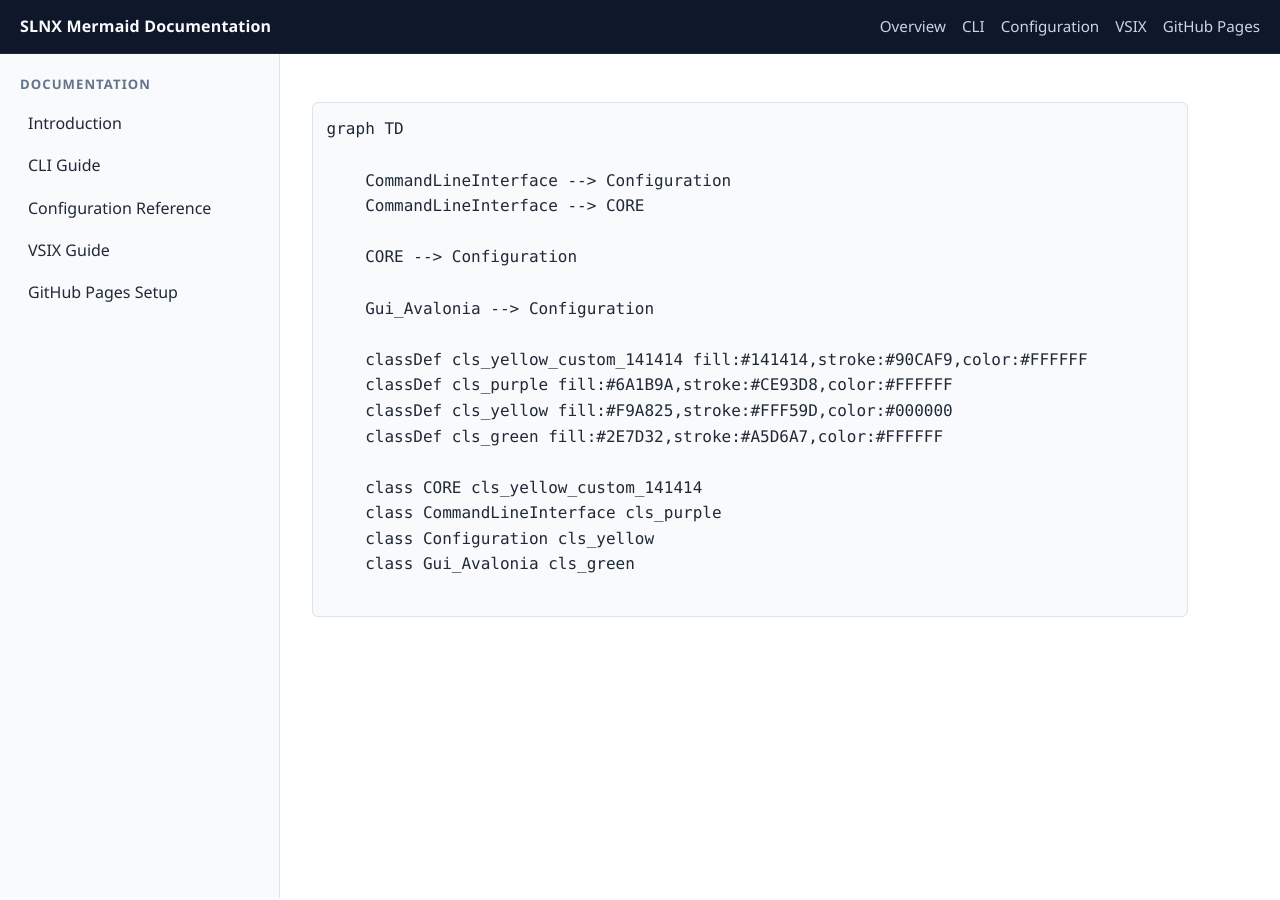
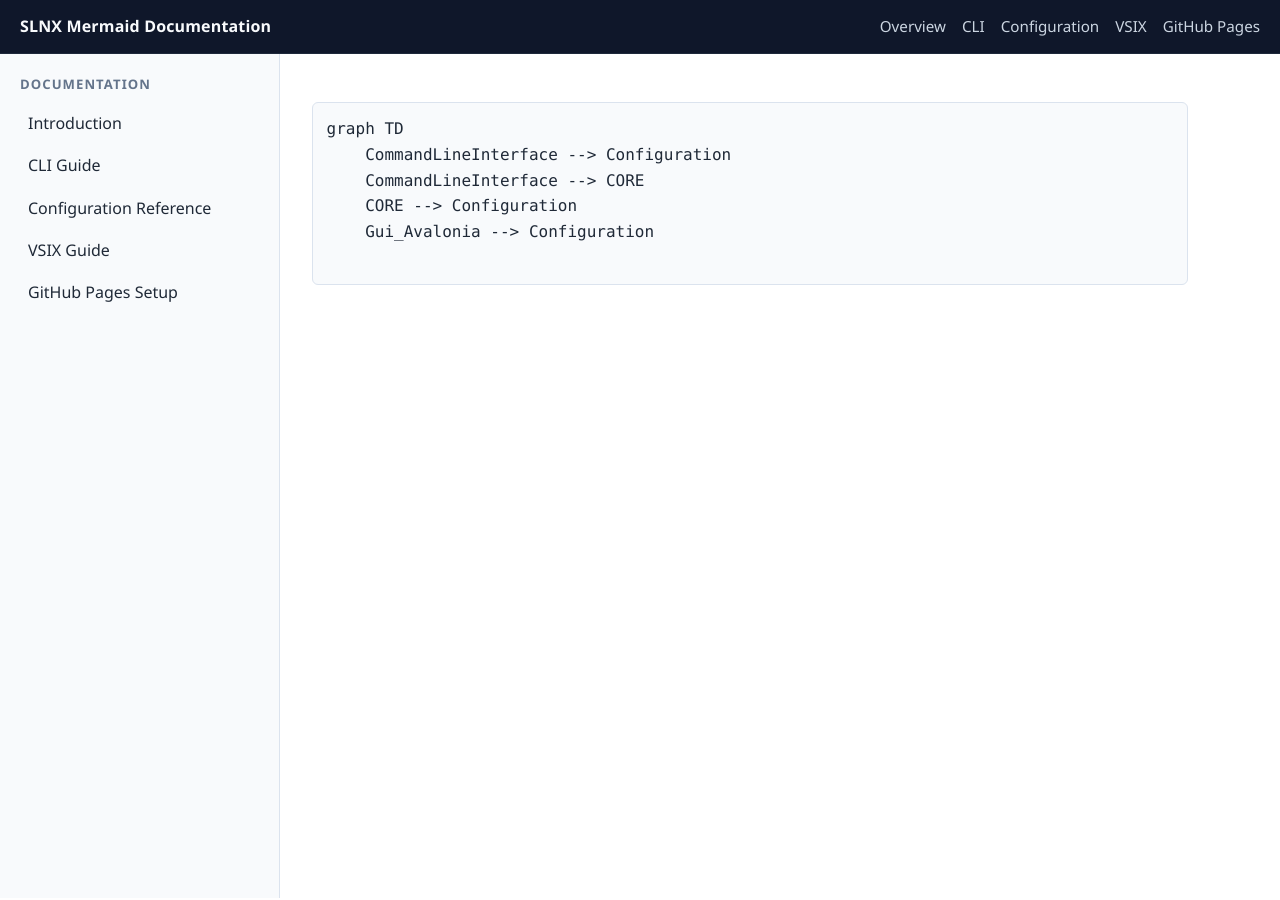
Before and after one commit to asienicki/slnx-mermaid, a Jekyll site: the page built from docs/architecture/dependency-graph-mermaid.md, in a window 1280 px wide. Built offline with Jekyll 4.4.1, drawn with Linux system fonts in a browser that asks for light colours; our own code applies the rules of GitHub Pages for plain Markdown files.

Commit message:
Align Mermaid diagram with NuGet output

````diff
--- a/docs/architecture/dependency-graph-mermaid.md
+++ b/docs/architecture/dependency-graph-mermaid.md
@@ -1,21 +1,8 @@
 ```mermaid
 graph TD
-
     CommandLineInterface --> Configuration
     CommandLineInterface --> CORE
-
     CORE --> Configuration
-
     Gui_Avalonia --> Configuration
 
-    classDef cls_yellow_custom_141414 fill:#141414,stroke:#90CAF9,color:#FFFFFF
-    classDef cls_purple fill:#6A1B9A,stroke:#CE93D8,color:#FFFFFF
-    classDef cls_yellow fill:#F9A825,stroke:#FFF59D,color:#000000
-    classDef cls_green fill:#2E7D32,stroke:#A5D6A7,color:#FFFFFF
-
-    class CORE cls_yellow_custom_141414
-    class CommandLineInterface cls_purple
-    class Configuration cls_yellow
-    class Gui_Avalonia cls_green
-
 ```
````
